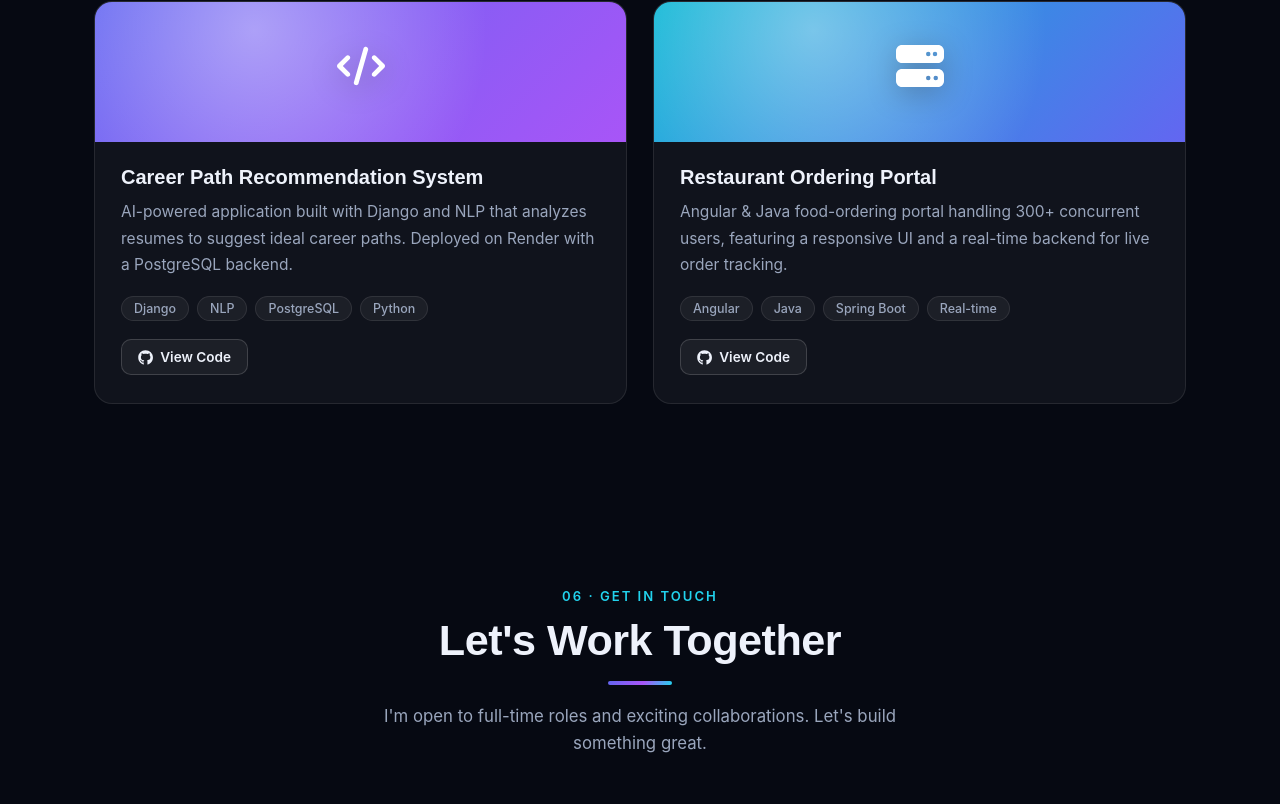
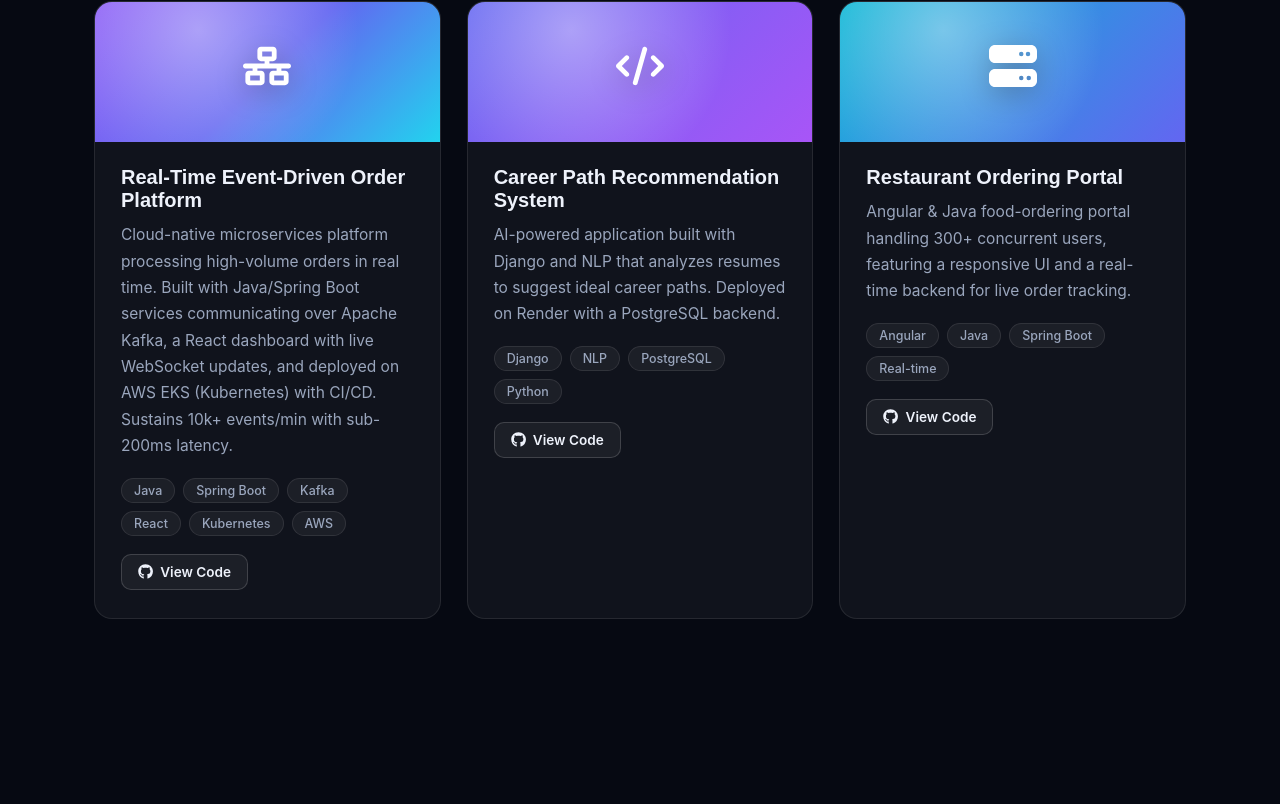
Before and after one commit to mohan-babu-doddapaneni/portfolio, a React (Create React App) app: page / in a window 1280 px wide. Shown: the part 5520-6324 px from the top of the page. Built offline with nearby package versions, Linux system fonts and the light colour scheme; a web font is replaced by a local one.

Commit message:
Add flagship 3rd project: Real-Time Event-Driven Order Platform

```diff
--- a/src/App.js
+++ b/src/App.js
@@ -24,6 +24,7 @@ import {
   FaDownload, FaLocationDot, FaBriefcase, FaCode, FaPalette, FaGears,
   FaDatabase, FaCloud, FaTowerBroadcast, FaShieldHalved, FaServer,
   FaGraduationCap, FaAward, FaCircleCheck, FaArrowUpRightFromSquare,
+  FaNetworkWired,
 } from "react-icons/fa6";
 
 /* ------------------------------------------------------------------ */
@@ -222,6 +223,16 @@ const CERTIFICATIONS = [
 const GITHUB_PROFILE = "https://github.com/mohan-babu-doddapaneni";
 
 const PROJECTS = [
+  {
+    Icon: FaNetworkWired,
+    title: "Real-Time Event-Driven Order Platform",
+    description:
+      "Cloud-native microservices platform processing high-volume orders in real time. Built with Java/Spring Boot services communicating over Apache Kafka, a React dashboard with live WebSocket updates, and deployed on AWS EKS (Kubernetes) with CI/CD. Sustains 10k+ events/min with sub-200ms latency.",
+    tags: ["Java", "Spring Boot", "Kafka", "React", "Kubernetes", "AWS"],
+    accent: "linear-gradient(135deg, #8b5cf6, #6366f1, #22d3ee)",
+    code: GITHUB_PROFILE,
+    demo: "",
+  },
   {
     Icon: FaCode,
     title: "Career Path Recommendation System",
```
